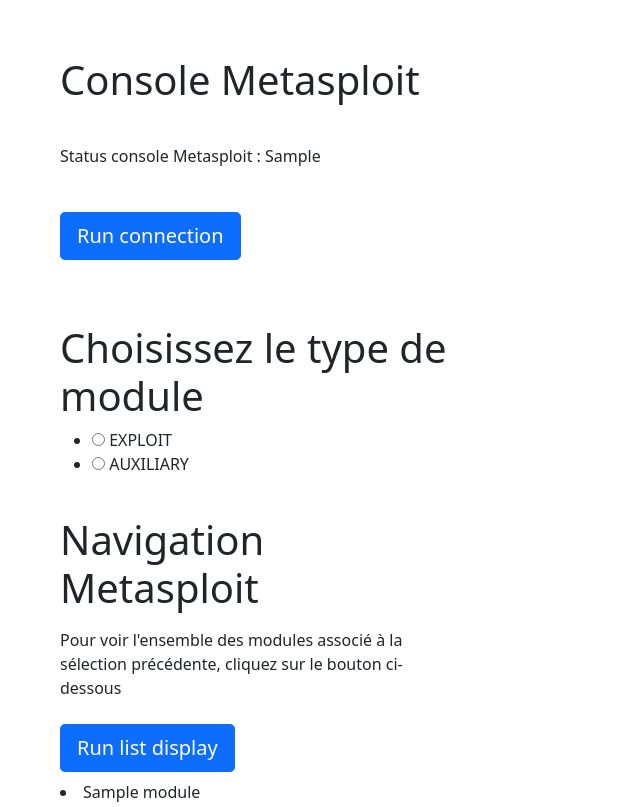
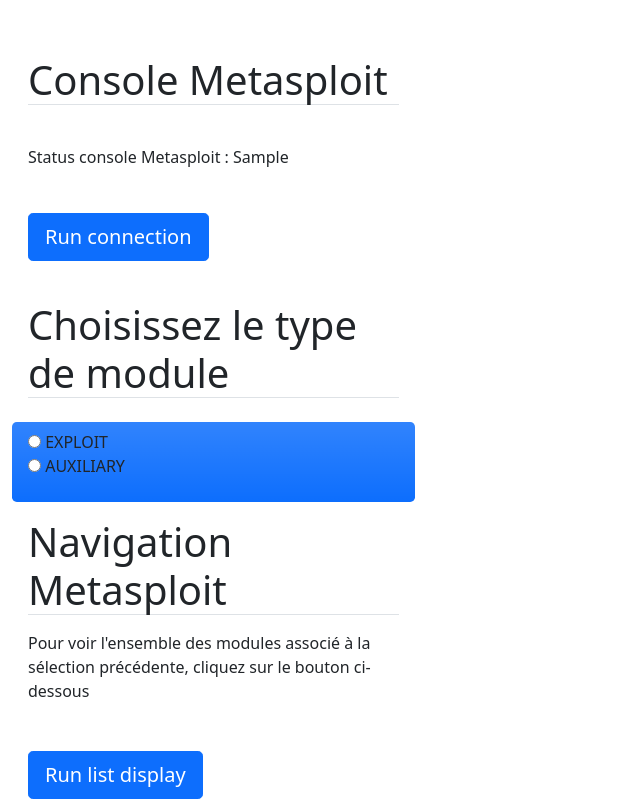
Before and after one commit to lenquette/deeplearning, a Django app: template dashboard/templates/dashboard/home/metasploit_console.html in a window 1280 px wide; the page is wider, and only the part inside the window is pictured. Shown: the part 78-885 px from the top of that part, without its empty margins (0-640 px from the left). Run offline with Django 3.2, Linux system fonts and the light colour scheme; the template is opened without the code that fills it: values that come from a table or form of the project are taken from there, most other values are stand-ins (such as "Sample title", 1, 10 or a date in 2020); some libraries are stand-ins or nearby versions.

Commit message:
new shape of the website interface

```diff
--- a/dashboard/forms.py
+++ b/dashboard/forms.py
@@ -63,7 +63,7 @@ class Selection_entree(forms.Form):
     )
 
     scan_wanted = forms.ChoiceField(choices=SCAN_CHOICES, label=False,
-                                    widget=forms.RadioSelect(), required=True)
+                                    widget=forms.RadioSelect(attrs={'class': 'list-unstyled'}), required=True)
 
 
 class Type_var_metasploit(forms.Form):
@@ -74,7 +74,7 @@ class Type_var_metasploit(forms.Form):
     )
 
     type_wanted = forms.ChoiceField(choices=SCAN_CHOICES, label=False,
-                                    widget=forms.RadioSelect(),
+                                    widget=forms.RadioSelect(attrs={'class': 'list-unstyled'}),
                                     required=False)
 
 
@@ -86,7 +86,7 @@ class Type_var_payload_metasploit(forms.Form):
     )
 
     type_payload_wanted = forms.ChoiceField(choices=SCAN_CHOICES, label=False,
-                                            widget=forms.RadioSelect(),
+                                            widget=forms.RadioSelect(attrs={'class': 'list-unstyled'}),
                                             required=False)
 
 
@@ -97,7 +97,7 @@ class Choice_module(forms.Form):
     )
 
     module_wanted = forms.ChoiceField(choices=MODULES_CHOICES, label=False,
-                                      widget=forms.RadioSelect(),
+                                      widget=forms.RadioSelect(attrs={'class': 'list-unstyled'}),
                                       required=True)
 
 
@@ -108,5 +108,5 @@ class Checkbox_args_entree(forms.Form):
     )
 
     arguments_checkbox = forms.MultipleChoiceField(choices=ARGUMENTS, label=False,
-                                                   widget=forms.CheckboxSelectMultiple(),
+                                                   widget=forms.CheckboxSelectMultiple(attrs={'class': 'list-unstyled'}),
                                                    required=False)
--- a/dashboard/templates/dashboard/base.html
+++ b/dashboard/templates/dashboard/base.html
@@ -54,7 +54,7 @@
 
 
 
-	<div class="container-fluid mx-5">
+	<div class="container-fluid">
 	{% block content %}
 	{% endblock %}
 	</div>
--- a/dashboard/templates/dashboard/home/metasploit_console.html
+++ b/dashboard/templates/dashboard/home/metasploit_console.html
@@ -7,15 +7,15 @@
 		<div class="col">
 			<form method="post" class="form-group text-left">
 
-				<div class="mt-5 py-2">
-					<h1>Console Metasploit</h1>
+				<div class="mt-5 py-2 p-3">
+					<h1 class="border-bottom">Console Metasploit</h1>
 				</div>
 
-				<div class="mt-2 py-2">
+				<div class="mt-2 py-2 p-3">
 					<p class="py-2">Status console Metasploit : {{flag_connection}}</p>
 				</div>
 
-				<div class="mt-1 py-2">
+				<div class="mt-1 py-2 p-3">
 					{% csrf_token %}
 					<button type="submit" name="run_script" class="btn btn-primary btn-lg">Run connection</button>
 				</div>
@@ -23,38 +23,40 @@
 
 			{% if flag_connection %}
 
-				<form method="post" class="form-group text-left">
-					<div class="mt-5 py-2">
-						<h1>Choisissez le type de module</h1>
+				<form method="post" class="form-group text-left ">
+					<div class="mt-4 py-2 p-3">
+						<h1 class="border-bottom">Choisissez le type de module</h1>
+					</div>
+					<div class="mt-2 py-2  bg-primary bg-gradient rounded-3 p-3">
 						{{type_module}}
 					</div>
 
-					<div class="mt-2 py-2">
-						<h1>Navigation Metasploit</h1>
+					<div class="mt-2 py-2 p-3">
+						<h1 class="border-bottom">Navigation Metasploit</h1>
 						<p class="py-2">Pour voir l'ensemble des modules associé à la sélection précédente, cliquez sur le bouton ci-dessous</p>
 						{% csrf_token %}
-						<button type="submit" name="run_display_module" class="btn btn-primary btn-lg">Run list display</button>
+						<button type="submit" name="run_display_module" class="btn btn-primary btn-lg mt-4">Run list display</button>
 					</div>
 				</form>
 
 				{% if flag_choice %}
 
 					<form method="post" class="form-group text-left">
-						<div class="mt-2 py-2" style="max-width: 50%">
+						<div class="mt-4 py-2 p-3 bg-primary bg-gradient rounded-3" >
 							<p class="py-2"> Champ de recherche :</p>
 							{% csrf_token %}
 							{{champ_de_recherche}}
 						</div>
-						<button type="submit" name="run_search" class="btn btn-primary btn-lg col mt-2" >Recherche</button>
-
+						<br>
+						<div class=" py-2 p-3 mt-2">
+							<button type="submit" name="run_search" class="btn btn-primary btn-lg" >Search</button>
+						</div>
 					</form>
-					<div class="mt-2 py-2">
+					<div class="mt-2 py-2 p-3">
 						<p class="py-2 mt-2">Modules disponibles : </p>
 					</div>
 
-				{% endif %}
-
-				<div class="overflow-auto" style="max-width: 80%; max-height: 350px;">
+					<div class="overflow-auto border border-dark p-3 list-unstyled" style="max-width: 80%; max-height: 250px;">
 						{% if flag_search %}
 							{% for module in new_list %}
 								<li>{{module}}</li>
@@ -66,18 +68,21 @@
 						{% endif %}
 					</div>
 				{% endif %}
+			{% endif %}
 		</div>
 
 		<div class="col">
 			{% if flag_search %}
 				<form method="post" class="form-group text-left ">
-					<div class="mt-2 py-2">
-						<h1>Module choisi</h1>
+					<div class="mt-2 py-2 p-3">
+						<h1 class="border-bottom">Module choisi</h1>
+					</div>
+					<div class="mt-2 py-2  bg-primary bg-gradient rounded-3 p-3" >
 						<p class="py-2">Veuillez indiquer le chemin absolu du module à utiliser</p>
-						<div class="mt-2 py-2" style="max-width: 50%">
 						{% csrf_token %}
 						{{champ_du_run}}
 					</div>
+					<div class="mt-2 py-2 p-3">
 						<button type="submit" name="run_run" class="btn btn-primary btn-lg mt-2">Run module</button>
 					</div>
 				</form>
@@ -85,37 +90,41 @@
 			{% endif %}
 			{% if flag_run %}
 
-				<div class="mt-5 py-2">
-					<h1>Détails de l'exploit</h1>
+				<div class="mt-5 py-2 p-3">
+					<h1 class="border-bottom" >Détails de l'exploit</h1>
 					{{module_description}}
 				</div>
 
-				<div class="mt-5 py-2">
-					<h1>Options possibles</h1>
+				<div class="mt-5 py-2 p-3">
+					<h1 class="border-bottom" >Options possibles</h1>
 					{{module_options}}
 				</div>
 
-				<div class="mt-5 py-2">
-					<h1>Options manquantes</h1>
+				<div class="mt-5 py-2 p-3">
+					<h1 class="border-bottom">Options manquantes</h1>
 					{{module_missing_required}}
 				</div>
 
-				<div class="mt-5 py-2">
-					<h1>Options paramétrées</h1>
+				<div class="mt-5 py-2 p-3">
+					<h1 class="border-bottom">Options paramétrées</h1>
 					<pre>{{module_running_config | pprint}}</pre>
 				</div>
 
 				<form method="post" class="form-group text-left">
+					<div class="mt-2 py-2 p-3">
+						<h1 class="border-bottom" >Options à modifier</h1>
+					</div>
+					<div class="mt-2 py-2 p-3 bg-primary bg-gradient rounded-3">
+
+
+						<p class="py-2">Entrez le nom de l'option</p>
 						<div class="mt-2 py-2">
-						<h1>Option à modifier</h1>
-						<p class="py-2">Entrez le nom de l'option</p>
-						<div class="mt-2 py-2" style="max-width: 50%">
 							{% csrf_token %}
 							{{champ_de_l_option}}
 						</div>
 
 						<p class="py-2 mt-2">Entrez sa nouvelle valeur</p>
-						<div class="mt-2 py-2" style="max-width: 50%">
+						<div class="mt-2 py-2">
 							{% csrf_token %}
 							{{champ_de_l_arg_de_option}}
 						</div>
@@ -127,8 +136,10 @@
 							{{type_de_var}}
 						</div>
 						<br>
+					</div>
+					<div class="mt-2 py-2 p-3">
+						{% csrf_token %}
 						<button type="submit" name="run_option" class="btn btn-primary btn-lg mt-2">Change option</button>
-
 					</div>
 				</form>
 
@@ -150,26 +161,28 @@
 
 			{% if flag_option %}
 
-				<div class="mt-5 py-2">
-					<h1>Payloads disponibles</h1>
-					<div class="overflow-auto" style="max-width: 80%; max-height: 200px;">
+				<div class="mt-5 py-2 p-3">
+					<h1 class="border-bottom">Payloads disponibles</h1>
+				</div>
+				<div class="overflow-auto border border-dark p-3 list-unstyled" style="max-width: 80%; max-height: 200px;">
 					{% for payload in module_targetpayload %}
 						<li>{{payload}}</li>
 					{% endfor %}
 				</div>
-				</div>
+
 
 				<form method="post" class="form-group text-left inline">
-					<div class="mt-5 py-2">
-						<h1>Choisir le payload</h1>
-						<div class="mt-2 py-2" style="max-width: 50%">
+					<div class="mt-5 py-2 p-3">
+						<h1 class="border-bottom">Choisir le payload</h1>
+					</div>
+					<div class="mt-2 py-2 p-3 bg-primary bg-gradient rounded-3">
+						<p class="py-2">Veuillez indiquer le chemin absolu du payload à utiliser</p>
 							{% csrf_token %}
 							{{champ_du_payload}}
 					</div>
+					<div class="mt-2 py-2 p-3">
+						<button type="submit" name="run_payload_choice" class="btn btn-primary btn-lg mt-2">Run Payload</button>
 					</div>
-
-					<br>
-					<button type="submit" name="run_payload_choice" class="btn btn-primary btn-lg mt-2">Run Payload</button>
 				</form>
 
 			{% endif %}
@@ -179,26 +192,29 @@
 			{% if flag_payload %}
 				<div class="mt-2 py-2">
 					<form method="post" class="form-group text-left">
-						<div class="mt-5 py-2">
-							<h1>Options paramétrées</h1>
+						<div class="mt-5 py-2 p-3">
+							<h1 class="border-bottom" >Options paramétrées</h1>
 							<pre>{{payload_runoptions | pprint}}</pre>
 						</div>
 
-						<div class="mt-5 py-2">
-							<h1>Options manquantes</h1>
+						<div class="mt-5 py-2 p-3">
+							<h1 class="border-bottom">Options manquantes</h1>
 							{{payload_missing_required}}
 						</div>
 
-						<div class="mt-5 py-2">
-							<h1>Option à modifier</h1>
+						<div class="mt-5 py-2 p-3">
+							<h1 class="border-bottom">Option à modifier</h1>
+						</div>
+
+						<div class="mt-2 py-2  bg-primary bg-gradient rounded-3 p-3">
 							<p class="py-2">Entrez le nom de l'option</p>
-							<div class="mt-2 py-2" style="max-width: 50%">
+							<div class="mt-2 py-2">
 								{% csrf_token %}
 								{{champ_de_la_config_payload}}
 							</div>
 
 							<p class="py-2 mt-2">Entrez sa nouvelle valeur</p>
-							<div class="mt-2 py-2" style="max-width: 50%">
+							<div class="mt-2 py-2">
 								{% csrf_token %}
 								{{champ_de_la_val_de_la_config_payload}}
 							</div>
@@ -207,13 +223,15 @@
 							{% csrf_token %}
 							{{type_de_var_payload}}
 							<br>
+						</div>
+						<div class="mt-2 py-2 p-3">
 							<button type="submit" name="run_payload_option" class="btn btn-primary btn-lg mt-2">Change option</button>
 						</div>
 
 			{% endif %}
 
 						{% if flag_payload_value %}
-							<div class="mt-5 py-2">
+							<div class="mt-5 py-2 p-3">
 								<br>
 								<button type="submit" name="run_exploit" class="btn btn-primary btn-lg mt-2">HACK !!!</button>
 							</div>
@@ -223,7 +241,7 @@
 					{% if flag_error %}
 
 					<div class="mt-5 py-2">
-						<h1>Message important</h1>
+						<h1 class="border-bottom">Message important</h1>
 						{{error}}
 					</div>
 
```
Also changed, not shown: dashboard/templates/dashboard/home/metasploit_console_prompt.html (+14 -10 lines), dashboard/templates/dashboard/home/nmap_console.html (+16 -9 lines), dashboard/templates/dashboard/home/test.html (+15 -11 lines). Lines whose indentation alone changed are shown as unchanged.
